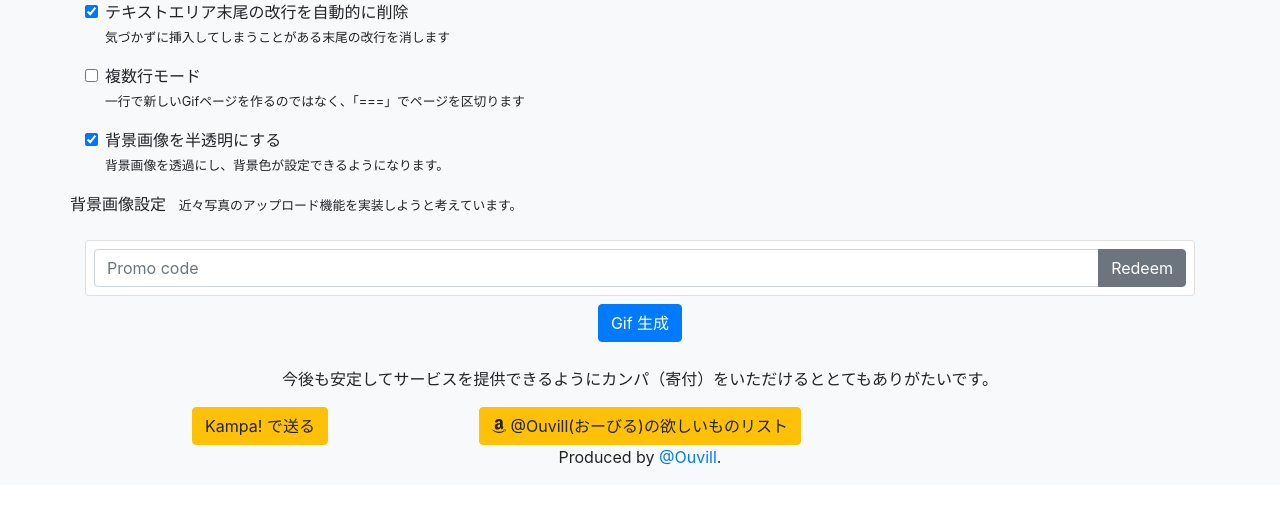
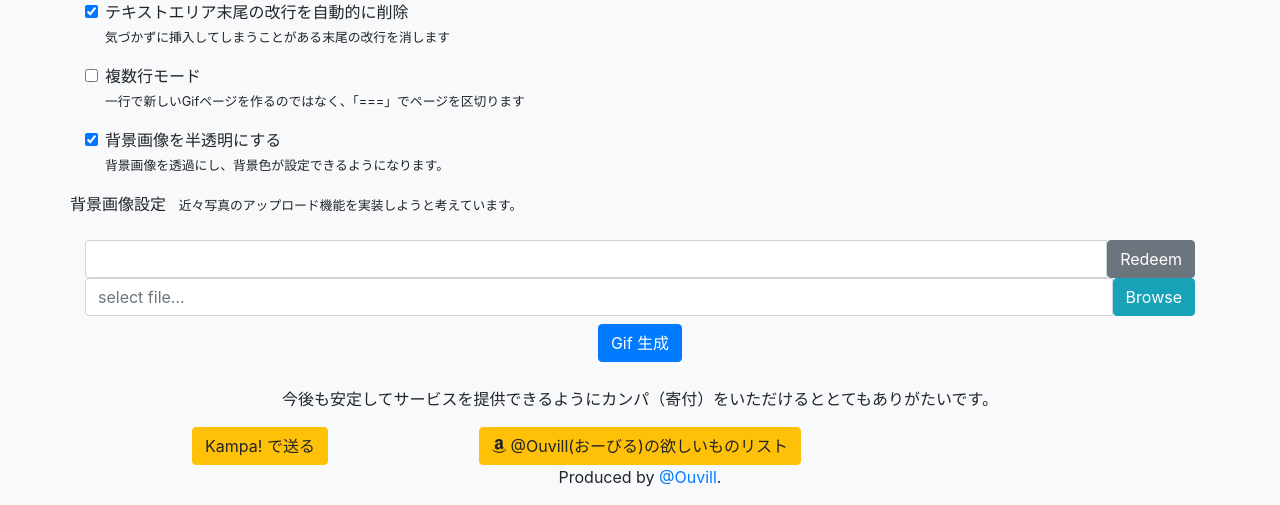
Before and after one commit to Ouvill/gif_creator, a Node project: template views/index.ejs in a window 1280 px wide. Shown: the part 1678-2183 px from the top of the page. Before the commit the page ends 2145 px from the top, so only its background shows below. Run offline with Node 20 templates, Linux system fonts and the light colour scheme; the template is opened without the code that fills it, so the values that code supplies are empty; some libraries are stand-ins or nearby versions.

Commit message:
見た目変更

```diff
--- a/views/index.ejs
+++ b/views/index.ejs
@@ -292,14 +292,25 @@
         <small>　近々写真のアップロード機能を実装しようと考えています。　</small>
       </p>
     </div>
-    <form class="card p-2">
+
+    <form>
       <div class="input-group">
-        <input class="form-control" placeholder="Promo code" type="text">
-        <div class="input-group-append">
-          <button type="submit" class="btn btn-secondary">Redeem</button>
+        <input type="text" class="form-control">
+        <div class="input-group-btn">
+          <span class="btn btn-secondary">Redeem
+            <input type="file" style="display:none">
+          </span>
         </div>
       </div>
     </form>
+
+    <input id="lefile" type="file" style="display:none">
+    <div class="input-group">
+      <input type="text" id="photoCover" class="form-control" placeholder="select file...">
+      <span class="input-group-btn">
+        <button type="button" class="btn btn-info" onclick="$('input[id=lefile]').click();">Browse</button>
+      </span>
+    </div>
 
     <div class="row">
       <form id="background_form" class="form-inline">
```
